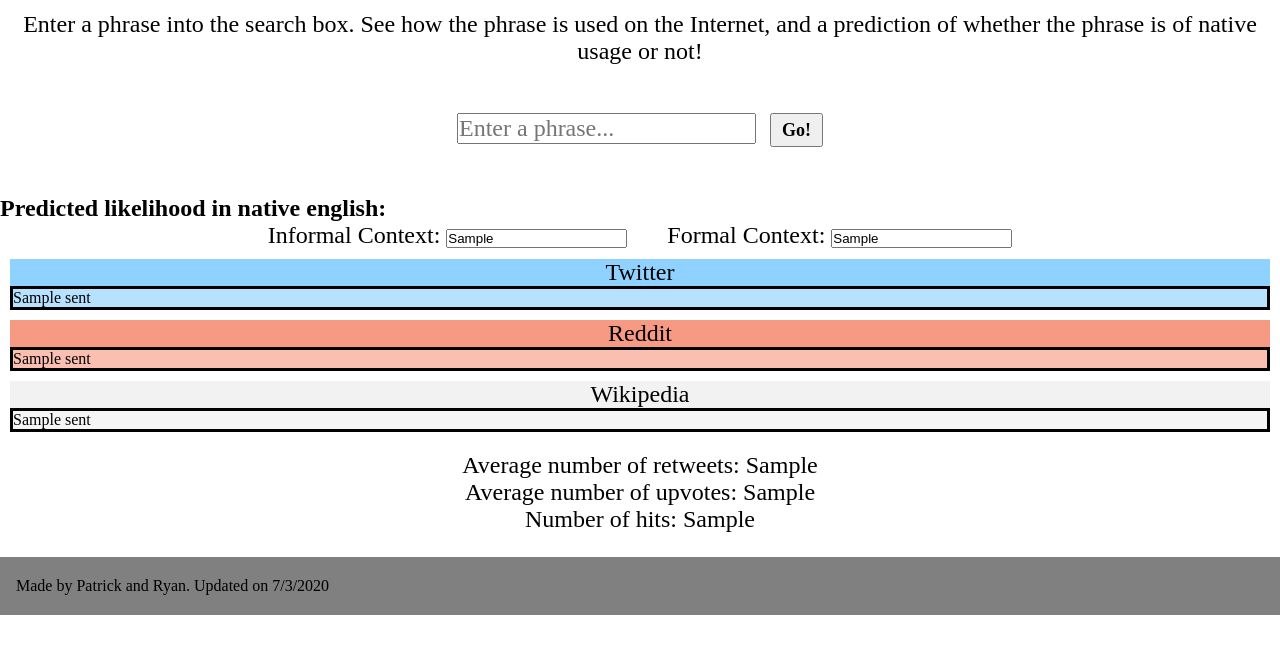
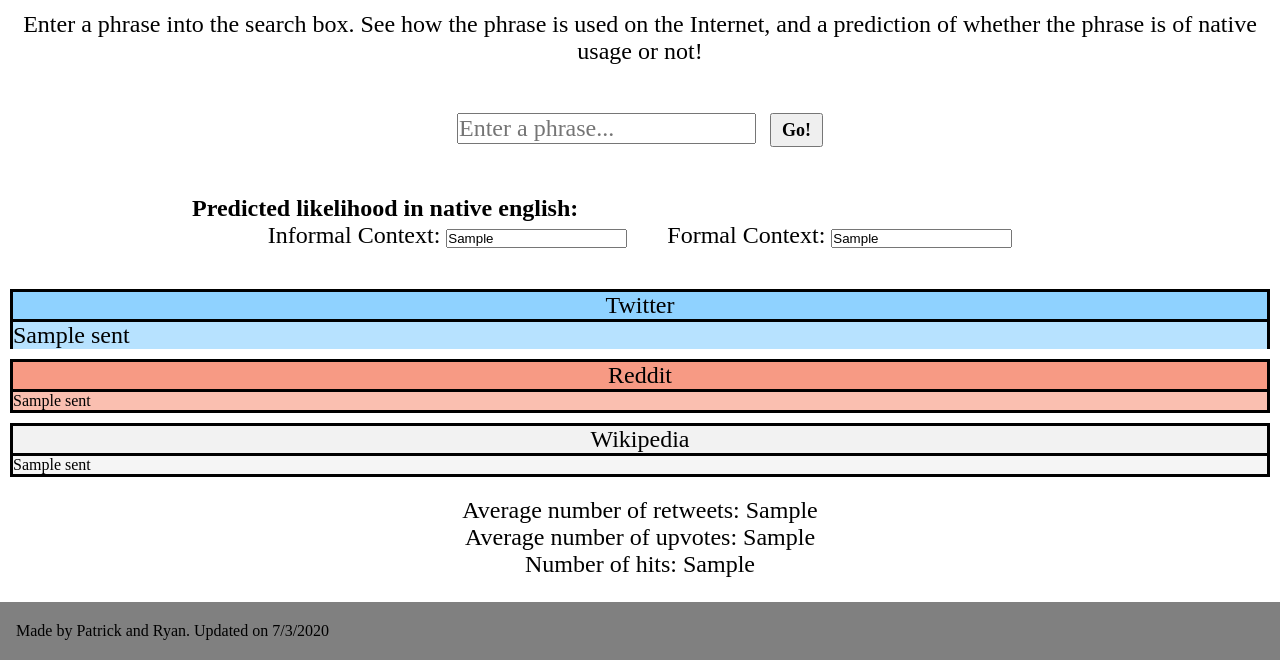
Before and after one commit to pl464/is-it-native, a Django app: template robin_scraper/templates/index.html in a window 1280 px wide. Shown: the part 163-823 px from the top of the page. Before the commit the page ends 778 px from the top, so only its background shows below. Run offline with Django 3.2, Linux system fonts and the light colour scheme; the template is opened without the code that fills it: most values are stand-ins (such as "Sample title", 1, 10 or a date in 2020); some web fonts are replaced.

Commit message:
Re-adding some changes to index.html that I forgot

```diff
--- a/robin_scraper/templates/index.html
+++ b/robin_scraper/templates/index.html
@@ -14,6 +14,7 @@
         <!-- case where there are no results to display-->
 			{% if search_term == '' %}
         <section class="results">
+            <div class="confidence">
                 <div class="confidence-heading">Predicted likelihood in native english: </div>
                 <div class="confidences">
                     <p class="confidence-item">Informal Context:
@@ -23,7 +24,7 @@
                         <input type="text" readonly="readonly" id="formal-context-confidence">
                     </p>
                 </div>
-
+            </div>
             <div class="sentences">
                 <div class="heading twitter-heading">Twitter</div>
                 <div class="sentences__twitter">
@@ -79,6 +80,7 @@
             </div>
 		{% else %} <!-- if there was a search term, thus a search was executed -->
 		<section class="results">
+            <div class= "confidence">
                 <div class="confidence-heading">Predicted likelihood in native english: </div>
                 <div class="confidences">
                     <p class="confidence-item">Informal Context:
@@ -88,20 +90,21 @@
                         <input type="text" readonly="readonly" id="formal-context-confidence" value = "{{formal_confidence}}">
                     </p>
                 </div>
+            </div>
 		<div class="sentences">
-                <div class="twitter-heading">Twitter</div>
-                <div class="sentences__twitter">
+                <div class="heading twitter-heading">Twitter</div>
+                <div class="heading sentences__twitter">
 				{% for sent in twitter_sentences %}
                     <p>{{sent}}</p>
 				{% endfor %}
                 </div>
-                <div class="reddit-heading">Reddit</div>
+                <div class="heading reddit-heading">Reddit</div>
                 <div class="sentences__reddit">
                 {% for sent in reddit_sentences %}
                     <p>{{sent}}</p>
 				{% endfor %}
                 </div>
-                <div class="wikipedia-heading">Wikipedia</div>
+                <div class="heading wikipedia-heading">Wikipedia</div>
                 <div class="sentences__wikipedia">
                 {% for sent in wikipedia_sentences %}
                     <p>{{sent}}</p>
```
Lines whose indentation alone changed are shown as unchanged.
